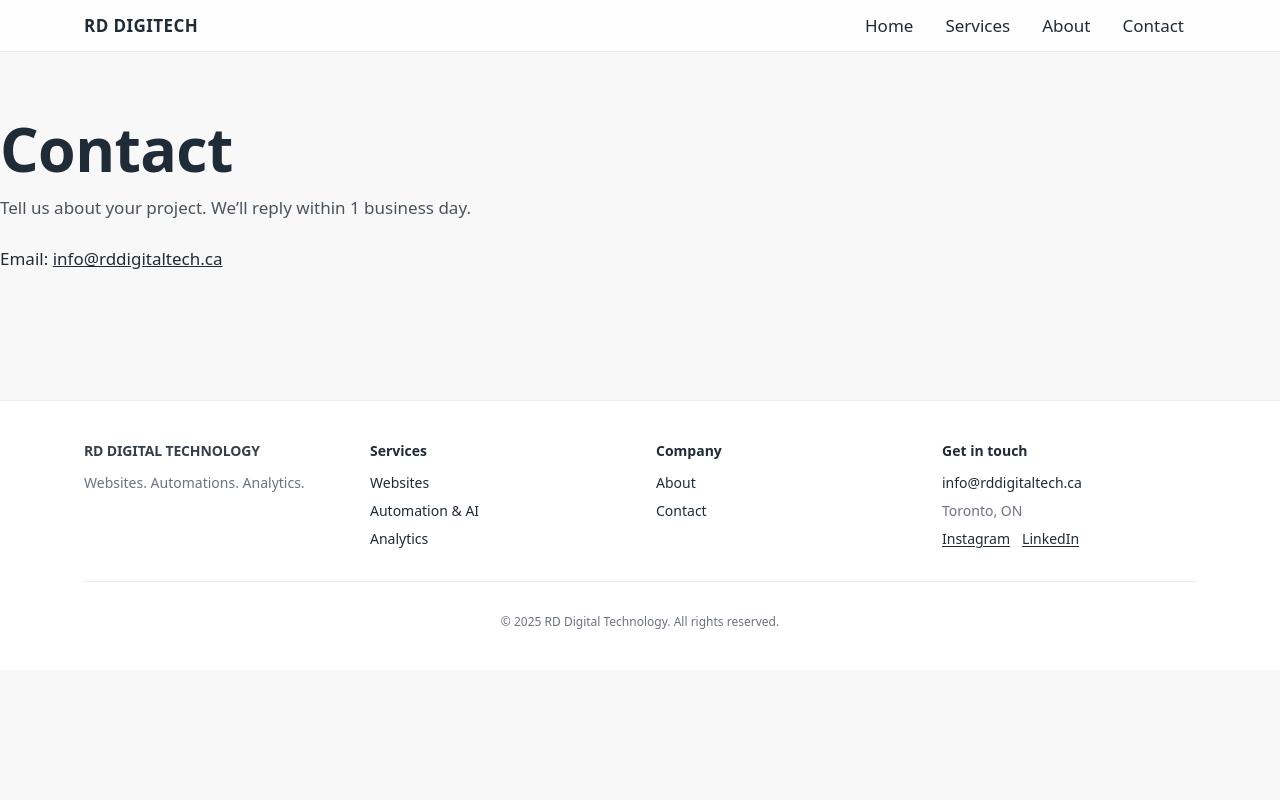
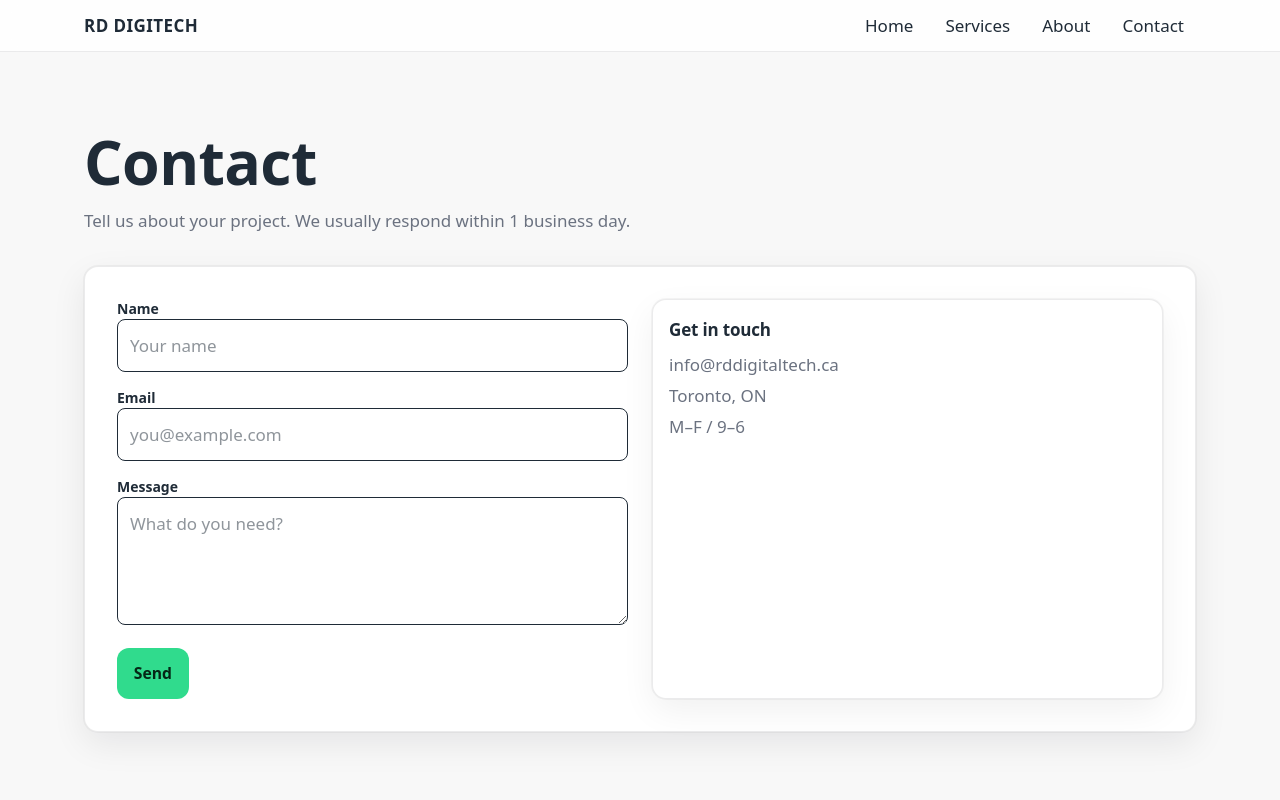
Before and after one commit to ralphdaryn/rddigitaltech, a Next.js app: page /contact in a window 1280 px wide. Shown: the top 800 px of the page. Built offline with nearby package versions, Linux system fonts and the light colour scheme.

Commit message:
style contact page and add brand color

```diff
--- a/src/app/contact/page.tsx
+++ b/src/app/contact/page.tsx
@@ -1,26 +1,55 @@
-import Container from "@/components/Container";
-
-export const metadata = {
-  title: "Contact — RD Digital Tech",
-  description: "Start a project or ask a question.",
-};
+export const metadata = { title: "Contact — RD Digital Tech" };
 
 export default function ContactPage() {
   return (
-    <Container className="py-12 md:py-16">
-      <h1 className="text-3xl md:text-4xl font-bold">Contact</h1>
-      <p className="mt-3 max-w-2xl opacity-80">
-        Tell us about your project. We’ll reply within 1 business day.
-      </p>
-      <p className="mt-6">
-        Email:{" "}
-        <a
-          className="underline"
-          href="mailto:info@rddigitaltech.ca?subject=Project%20inquiry"
-        >
-          info@rddigitaltech.ca
-        </a>
-      </p>
-    </Container>
+    <main className="section">
+      <div className="_container">
+        <h1>Contact</h1>
+        <p className="mt-3 text-[color:var(--rd-muted)]">
+          Tell us about your project. We usually respond within 1 business day.
+        </p>
+
+        <div className="panel p-6 md:p-8 mt-8">
+          <div className="grid gap-6 md:grid-cols-2">
+            <form className="space-y-4">
+              <div>
+                <label className="block text-sm fw-bold">Name</label>
+                <input
+                  className="w-full border rounded-lg p-3"
+                  placeholder="Your name"
+                />
+              </div>
+              <div>
+                <label className="block text-sm fw-bold">Email</label>
+                <input
+                  type="email"
+                  className="w-full border rounded-lg p-3"
+                  placeholder="you@example.com"
+                />
+              </div>
+              <div className="md:col-span-2">
+                <label className="block text-sm fw-bold">Message</label>
+                <textarea
+                  className="w-full border rounded-lg p-3 h-32"
+                  placeholder="What do you need?"
+                ></textarea>
+              </div>
+              <button className="btn btn-primary" type="button">
+                Send
+              </button>
+            </form>
+
+            <aside className="card">
+              <h3 className="fw-bold">Get in touch</h3>
+              <ul className="mt-2 space-y-1 text-[color:var(--rd-muted)]">
+                <li>info@rddigitaltech.ca</li>
+                <li>Toronto, ON</li>
+                <li>M–F / 9–6</li>
+              </ul>
+            </aside>
+          </div>
+        </div>
+      </div>
+    </main>
   );
 }
--- a/src/styles/globals.css
+++ b/src/styles/globals.css
@@ -6,7 +6,11 @@
   --rd-ink: #1f2b37; /* headings/body on light panels */
   --rd-cyan: #44a5bd; /* cyan-teal */
   --rd-navy: #012158; /* deep navy */
-  --rd-green: #30db8d; /* tech green */
+  --rd-green: #30db8d; /* primary tech green */
+
+  /* NEW accents you asked for */
+  --rd-blue: #4f76f6; /* vivid blue (links/buttons) */
+  --rd-mint: #77f2a1; /* mint accent for text/badges */
 
   /* surfaces */
   --rd-bg: #f8f8f8; /* page background (lighter) */
@@ -54,7 +58,7 @@ body {
     "Apple Color Emoji", "Segoe UI Emoji";
   background: var(--rd-bg);
   color: var(--rd-ink);
-  font-size: 17px; /* ↑ subtle bump */
+  font-size: 17px; /* subtle bump */
   line-height: 1.6;
   -webkit-font-smoothing: antialiased;
   -moz-osx-font-smoothing: grayscale;
@@ -68,19 +72,19 @@ h3 {
   font-weight: 600;
 }
 h1 {
-  font-size: clamp(2.25rem, 4.8vw, 3.8rem); /* ↑ ~10% */
+  font-size: clamp(2.25rem, 4.8vw, 3.8rem);
   line-height: 1.08;
 }
 h2 {
-  font-size: clamp(1.5rem, 2.6vw, 2.3rem); /* ↑ gentle bump */
+  font-size: clamp(1.5rem, 2.6vw, 2.3rem);
 }
 
 /* Eyebrow (brand label) — slightly bigger */
 .eyebrow {
   text-transform: uppercase;
   letter-spacing: 0.22em;
-  font-weight: 700; /* bold for Futura Bold look */
-  font-size: clamp(0.78rem, 0.78rem + 0.22vw, 0.9rem); /* ↑ hair larger */
+  font-weight: 700; /* Futura Bold look */
+  font-size: clamp(0.78rem, 0.78rem + 0.22vw, 0.9rem);
   opacity: 0.95;
   color: #e8f6ff; /* soft on blue */
 }
@@ -90,7 +94,7 @@ h2 {
   padding-block: var(--rd-section-y);
 }
 ._container {
-  max-width: 72rem; /* ~1152px */
+  max-width: 72rem;
   margin-inline: auto;
   padding-inline: 1.25rem;
 }
@@ -112,7 +116,7 @@ h2 {
   box-shadow: 0 0 0 1px rgba(2, 6, 23, 0.04), 0 12px 34px rgba(2, 6, 23, 0.06);
 }
 
-/* Buttons */
+/* Buttons (base) */
 .btn {
   display: inline-flex;
   align-items: center;
@@ -122,14 +126,14 @@ h2 {
   font-weight: 700;
   transition: transform 120ms ease, opacity 120ms ease, background 120ms ease;
   text-decoration: none;
-  font-size: 0.98rem; /* tiny bump */
+  font-size: 0.98rem;
 }
 .btn:focus-visible {
   outline: 0;
   box-shadow: 0 0 0 4px var(--rd-ring);
 }
 
-/* Primary: tech green (pops on blue + white) */
+/* Primary: tech green */
 .btn-primary {
   background: var(--rd-green);
   color: #052716;
@@ -156,6 +160,53 @@ h2 {
 }
 .on-blue .btn-ghost:hover {
   background: rgba(255, 255, 255, 0.12);
+}
+
+/* ===== NEW: Accent utilities (use anywhere, no markup changes) ===== */
+
+/* Blue accent button */
+.btn-accent {
+  background: var(--rd-blue);
+  color: #0a1330;
+}
+.btn-accent:hover {
+  opacity: 0.95;
+  transform: translateY(-1px);
+}
+
+/* Mint accent button (softer pop) */
+.btn-mint {
+  background: var(--rd-mint);
+  color: #0a301d;
+}
+.btn-mint:hover {
+  opacity: 0.96;
+  transform: translateY(-1px);
+}
+
+/* Inline link accents */
+.link-blue {
+  color: var(--rd-blue);
+  text-underline-offset: 3px;
+}
+.link-blue:hover {
+  text-decoration: underline;
+}
+
+.link-mint {
+  color: var(--rd-mint);
+  text-underline-offset: 3px;
+}
+.link-mint:hover {
+  text-decoration: underline;
+}
+
+/* Accent text helpers (for headings, labels) */
+.text-accent {
+  color: var(--rd-blue);
+}
+.text-mint {
+  color: var(--rd-mint);
 }
 
 /* Focus */
```
